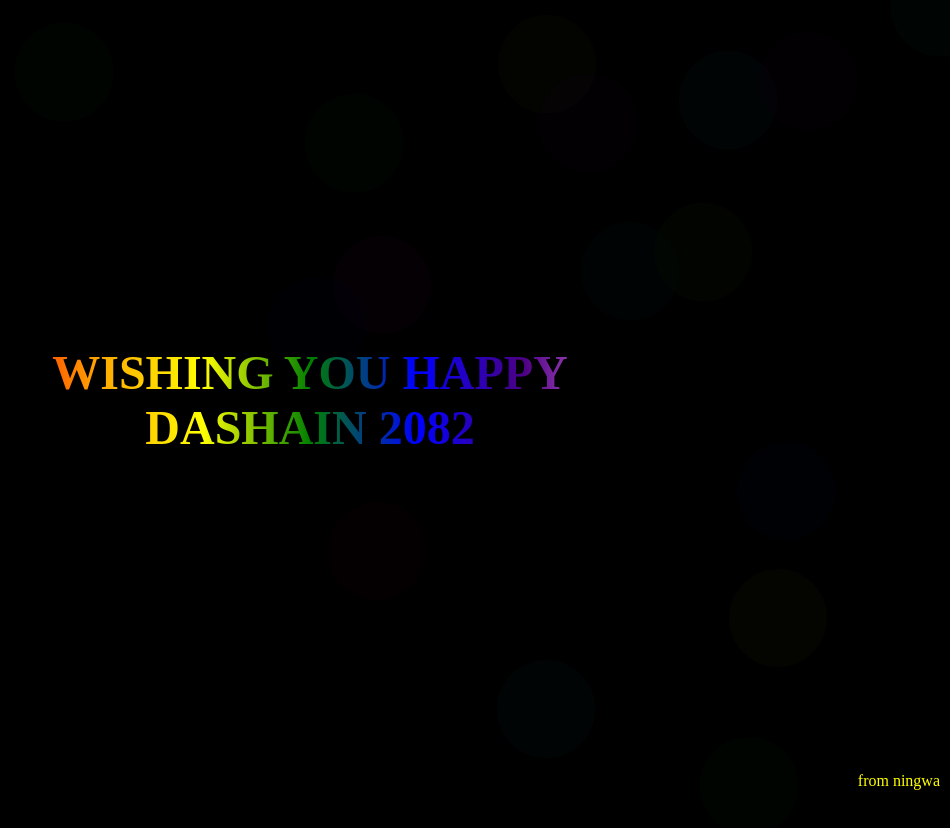
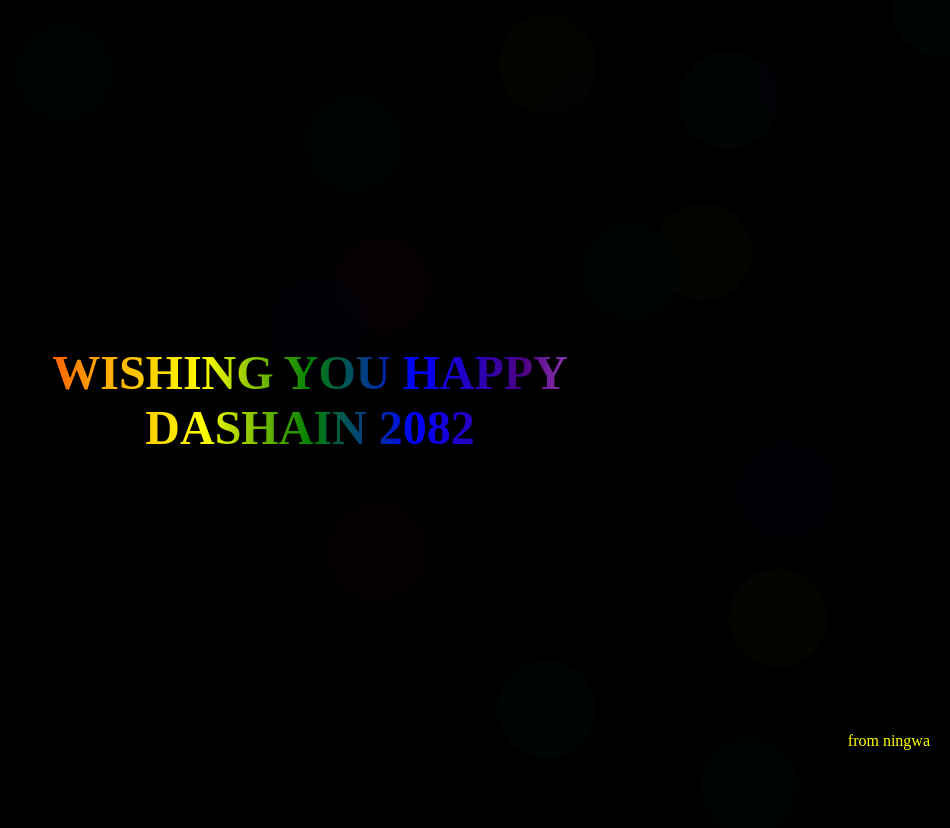
Before and after one commit to Ningwahang/Dashain, a plain HTML site: page index.html in a window 1280 px wide. Both pictures are taken after a click on the button "TOUCH ME". Shown: the top 828 px of the page, without its empty margins (330-1280 px from the left). Drawn offline with Linux system fonts and the light colour scheme.

Commit message:
Update index.html

```diff
--- a/index.html
+++ b/index.html
@@ -60,15 +60,15 @@
 
     #credit {
       position: absolute;
-      bottom: 10px;
-      right: 10px;
+      bottom: 50px;
+      right: 20px;
       font-size: 1rem;
       color: yellow;
       display: none;
     }
 
     #button {
-      background-color: dodgerblue;
+      background-color: red;
       color: white;
       font-weight: bold;
       padding: 20px 40px;
```
